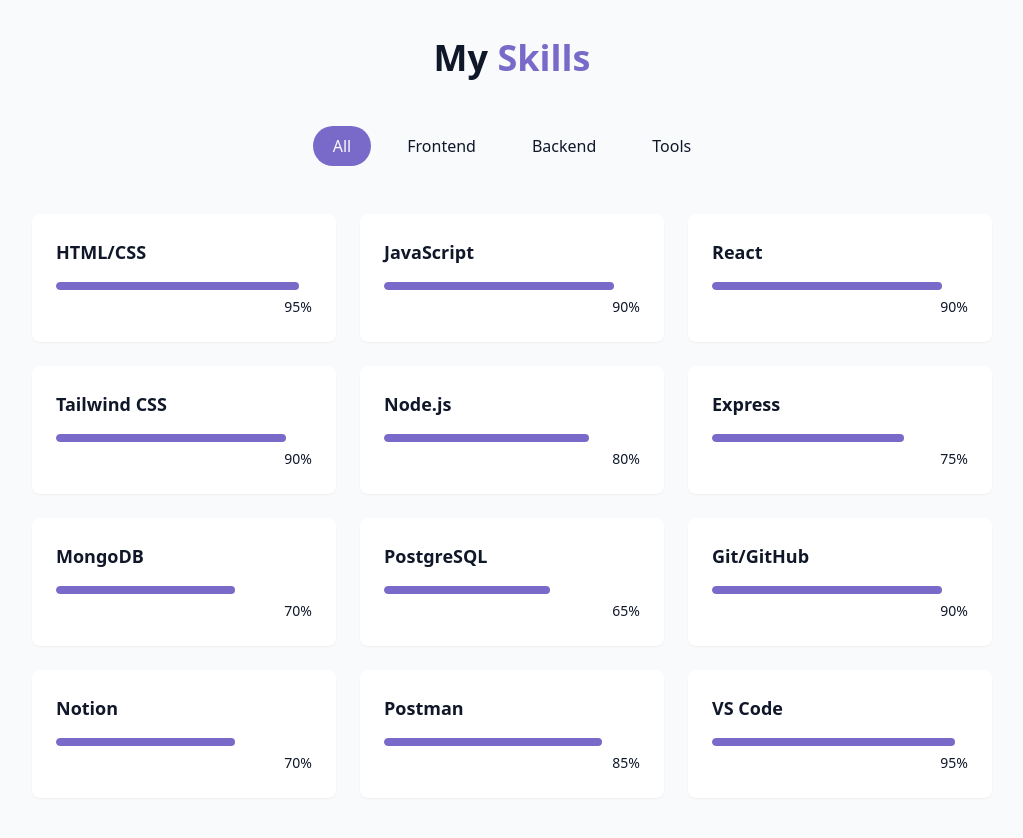
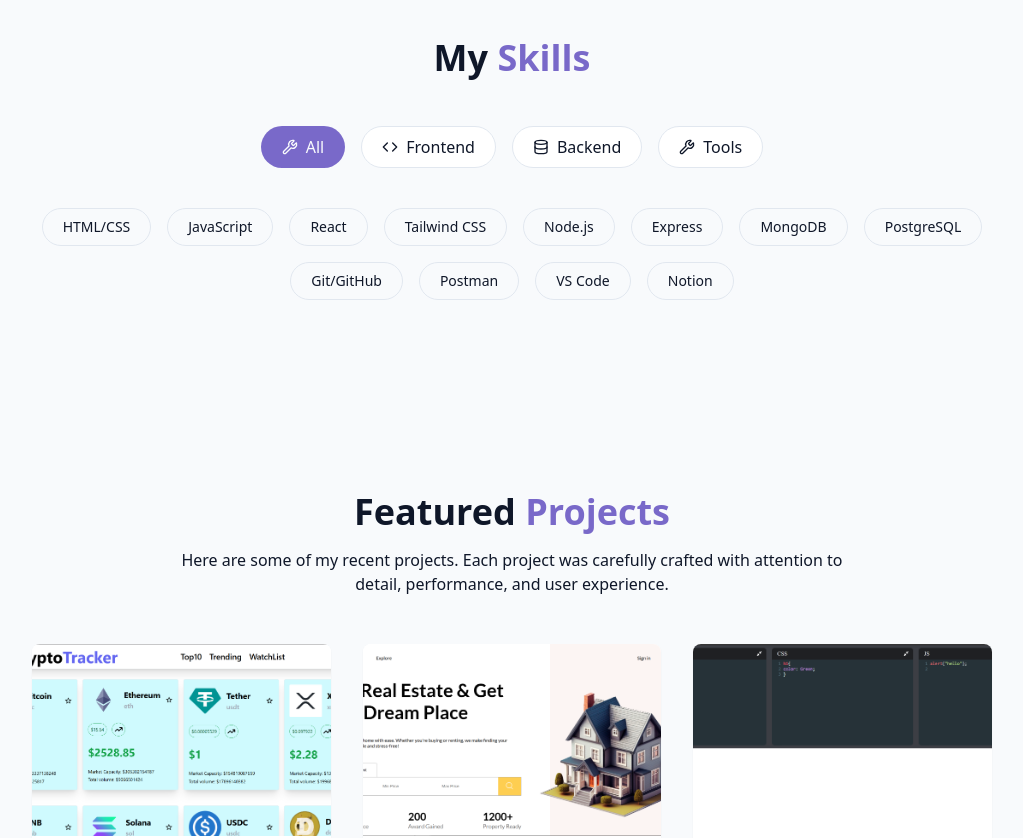
Before and after one commit to AkshatSrivastava08/Portfolio, a React (Vite) app in the folder client/: page / in a window 1280 px wide. Shown: the part 1500-2338 px from the top of the page, without its empty margins (128-1151 px from the left). Built offline with nearby package versions, Linux system fonts and the light colour scheme.

Commit message:
Integrate deployed backend API for contact form

```diff
--- a/client/src/components/ContactSection.jsx
+++ b/client/src/components/ContactSection.jsx
@@ -15,7 +15,8 @@
     e.preventDefault();
     setIsSubmitting(true);
 
-    const res = await fetch("http://localhost:5000/send", {
+    try {
+      const res = await fetch(`${import.meta.env.VITE_API_URL}/send`, {
         method: "POST",
         headers: { "Content-Type": "application/json" },
         body: JSON.stringify({
@@ -29,8 +30,15 @@
 
       if (res.ok) {
         toast({ title: "Message Sent!", description: result.message });
+        e.target.reset(); // Optional: Reset form fields
       } else {
-      toast({ title: "Failed to send", description: result.message });
+        toast({ title: "Failed to Send", description: result.message });
+      }
+    } catch (err) {
+      toast({
+        title: "Error",
+        description: "Something went wrong. Please try again later.",
+      });
     }
 
     setIsSubmitting(false);
--- a/client/src/components/Footer.jsx
+++ b/client/src/components/Footer.jsx
@@ -1,19 +1,55 @@
 import { ArrowUp } from "lucide-react";
+import { FaDiscord } from "react-icons/fa";
+import { FaXTwitter } from "react-icons/fa6";
+import { SlSocialLinkedin } from "react-icons/sl";
 
 export const Footer = () => {
   return (
-    <footer className="py-12 px-4 bg-card relative border-t border-border mt-12 pt-8 flex flex-wrap justify-between items-center">
+    <footer className="py-12 px-4 bg-card relative border-t border-border mt-12 pt-8 flex flex-wrap justify-end items-center">
+      <div className="flex gap-5">
         {" "}
+        <div className="">
           <p className="text-sm text-muted-foreground">
             {" "}
-        &copy; {new Date().getFullYear()} All rights reserved.
+            &copy; {new Date().getFullYear()} Akshat Srivastava.
           </p>
+        </div>
+        <div className="flex gap-1">
+          <a
+            href="https://www.linkedin.com/in/akshat080901/"
+            target="_blank"
+            rel="noopener noreferrer"
+            className="text-zinc-800 dark:text-zinc-300 hover:text-primary transition"
+            title="LinkedIn"
+          >
+            <SlSocialLinkedin size={20} />
+          </a>
+          <a
+            href="https://twitter.com/your-handle"
+            target="_blank"
+            rel="noopener noreferrer"
+            className="text-zinc-800 dark:text-zinc-300 hover:text-primary transition"
+            title="Twitter"
+          >
+            <FaXTwitter size={20} />
+          </a>
+          <a
+            href="https://discord.com/users/your-discord-id"
+            target="_blank"
+            rel="noopener noreferrer"
+            className="text-zinc-800 dark:text-zinc-300 hover:text-primary transition"
+            title="Discord"
+          >
+            <FaDiscord size={20} />
+          </a>
+        </div>
         <a
           href="#hero"
           className="p-2 rounded-full bg-primary/10 hover:bg-primary/20 text-primary transition-colors"
         >
           <ArrowUp size={20} />
         </a>
+      </div>
     </footer>
   );
 };
--- a/client/src/components/Navbar.jsx
+++ b/client/src/components/Navbar.jsx
@@ -1,6 +1,7 @@
 import { cn } from "@/lib/utils";
 import { Menu, X } from "lucide-react";
 import { useEffect, useState } from "react";
+import { ThemeToggle } from "./ThemeToggle"; // ✅ Import your toggle component
 
 const navItems = [
   { name: "Home", href: "#hero" },
@@ -16,20 +17,22 @@
 
   useEffect(() => {
     const handleScroll = () => {
-      setIsScrolled(window.screenY > 10);
+      setIsScrolled(window.scrollY > 10);
     };
 
     window.addEventListener("scroll", handleScroll);
     return () => window.removeEventListener("scroll", handleScroll);
   }, []);
+
   return (
     <nav
       className={cn(
-        "fixed w-full z-40 transition-all duration-300",
+        "fixed w-full z-40 transition-all duration-300 bg-card",
         isScrolled ? "py-3 bg-background/80 backdrop-blur-md shadow-xs" : "py-5"
       )}
     >
       <div className="container flex items-center justify-between">
+        {/* Left: Logo */}
         <a
           className="text-xl font-bold text-primary flex items-center"
           href="#hero"
@@ -40,8 +43,8 @@
           </span>
         </a>
 
-        {/* desktop nav */}
-        <div className="hidden md:flex space-x-8">
+        {/* Center: Desktop Nav */}
+        <div className="hidden md:flex items-center space-x-8">
           {navItems.map((item, key) => (
             <a
               key={key}
@@ -53,19 +56,23 @@
           ))}
         </div>
 
-        {/* mobile nav */}
-
+        {/* Right: Theme Toggle + Mobile Menu Icon */}
+        <div className="flex items-center space-x-4">
+          <ThemeToggle />
           <button
             onClick={() => setIsMenuOpen((prev) => !prev)}
             className="md:hidden p-2 text-foreground z-50"
             aria-label={isMenuOpen ? "Close Menu" : "Open Menu"}
           >
-          {isMenuOpen ? <X size={24} /> : <Menu size={24} />}{" "}
+            {isMenuOpen ? <X size={24} /> : <Menu size={24} />}
           </button>
+        </div>
+      </div>
 
+      {/* Mobile Nav Overlay */}
       <div
         className={cn(
-            "fixed inset-0 bg-background/95 backdroup-blur-md z-40 flex flex-col items-center justify-center",
+          "fixed inset-0 bg-background/95 backdrop-blur-md z-40 flex flex-col items-center justify-center",
           "transition-all duration-300 md:hidden",
           isMenuOpen
             ? "opacity-100 pointer-events-auto"
@@ -85,7 +92,6 @@
           ))}
         </div>
       </div>
-      </div>
     </nav>
   );
 };
--- a/client/src/components/SkillsSection.jsx
+++ b/client/src/components/SkillsSection.jsx
@@ -1,27 +1,33 @@
 import { useState } from "react";
 import { cn } from "@/lib/utils";
+import { Code, Database, Wrench } from "lucide-react"; // Optional icons
 
 const skills = [
   // Frontend
-  { name: "HTML/CSS", level: 95, category: "frontend" },
-  { name: "JavaScript", level: 90, category: "frontend" },
-  { name: "React", level: 90, category: "frontend" },
-  { name: "Tailwind CSS", level: 90, category: "frontend" },
+  { name: "HTML/CSS", category: "frontend" },
+  { name: "JavaScript", category: "frontend" },
+  { name: "React", category: "frontend" },
+  { name: "Tailwind CSS", category: "frontend" },
 
   // Backend
-  { name: "Node.js", level: 80, category: "backend" },
-  { name: "Express", level: 75, category: "backend" },
-  { name: "MongoDB", level: 70, category: "backend" },
-  { name: "PostgreSQL", level: 65, category: "backend" },
+  { name: "Node.js", category: "backend" },
+  { name: "Express", category: "backend" },
+  { name: "MongoDB", category: "backend" },
+  { name: "PostgreSQL", category: "backend" },
 
   // Tools
-  { name: "Git/GitHub", level: 90, category: "tools" },
-  { name: "Notion", level: 70, category: "tools" },
-  { name: "Postman", level: 85, category: "tools" },
-  { name: "VS Code", level: 95, category: "tools" },
+  { name: "Git/GitHub", category: "tools" },
+  { name: "Postman", category: "tools" },
+  { name: "VS Code", category: "tools" },
+  { name: "Notion", category: "tools" },
 ];
 
-const categories = ["all", "frontend", "backend", "tools"];
+const categories = [
+  { key: "all", label: "All", icon: <Wrench size={16} /> },
+  { key: "frontend", label: "Frontend", icon: <Code size={16} /> },
+  { key: "backend", label: "Backend", icon: <Database size={16} /> },
+  { key: "tools", label: "Tools", icon: <Wrench size={16} /> },
+];
 
 export const SkillsSection = () => {
   const [activeCategory, setActiveCategory] = useState("all");
@@ -29,51 +35,41 @@
   const filteredSkills = skills.filter(
     (skill) => activeCategory === "all" || skill.category === activeCategory
   );
+
   return (
     <section id="skills" className="py-24 px-4 relative bg-secondary/30">
       <div className="container mx-auto max-w-5xl">
         <h2 className="text-3xl md:text-4xl font-bold mb-12 text-center">
-          My <span className="text-primary"> Skills</span>
+          My <span className="text-primary">Skills</span>
         </h2>
 
-        <div className="flex flex-wrap justify-center gap-4 mb-12">
-          {categories.map((category, key) => (
+        {/* Category Filters */}
+        <div className="flex flex-wrap justify-center gap-4 mb-10">
+          {categories.map(({ key, label, icon }) => (
             <button
               key={key}
-              onClick={() => setActiveCategory(category)}
+              onClick={() => setActiveCategory(key)}
               className={cn(
-                "px-5 py-2 rounded-full transition-colors duration-300 capitalize",
-                activeCategory === category
-                  ? "bg-primary text-primary-foreground"
-                  : "bg-secondary/70 text-forefround hover:bd-secondary"
+                "flex items-center space-x-2 px-5 py-2 rounded-full transition-all duration-300 capitalize border",
+                activeCategory === key
+                  ? "bg-primary text-primary-foreground border-transparent"
+                  : "bg-card hover:bg-muted text-foreground border-muted"
               )}
             >
-              {category}
+              {icon}
+              <span>{label}</span>
             </button>
           ))}
         </div>
 
-        <div className="grid grid-cols-1 sm:grid-cols-2 lg:grid-cols-3 gap-6">
-          {filteredSkills.map((skill, key) => (
+        {/* Skill Tags */}
+        <div className="flex flex-wrap justify-center gap-4">
+          {filteredSkills.map((skill, index) => (
             <div
-              key={key}
-              className="bg-card p-6 rounded-lg shadow-xs card-hover"
+              key={index}
+              className="px-5 py-2 text-sm font-medium rounded-full bg-muted text-foreground border border-border hover:bg-primary hover:text-primary-foreground transition-all duration-300"
             >
-              <div className="text-left mb-4">
-                <h3 className="font-semibold text-lg"> {skill.name}</h3>
-              </div>
-              <div className="w-full bg-secondary/50 h-2 rounded-full overflow-hidden">
-                <div
-                  className="bg-primary h-2 rounded-full origin-left animate-[grow_1.5s_ease-out]"
-                  style={{ width: skill.level + "%" }}
-                />
-              </div>
-
-              <div className="text-right mt-1">
-                <span className="text-sm text-muted-foreground">
-                  {skill.level}%
-                </span>
-              </div>
+              {skill.name}
             </div>
           ))}
         </div>
--- a/client/src/pages/Home.jsx
+++ b/client/src/pages/Home.jsx
@@ -11,8 +11,6 @@
 export const Home = () => {
   return (
     <div className="min-h-screen bg-background text-foreground overflow-x-hidden">
-      {/* Theme Toggle*/}
-      <ThemeToggle />
       {/* Background Effects */}
       <StarBackground />
       {/* Navbar */}
```
Lines whose indentation alone changed are shown as unchanged.
